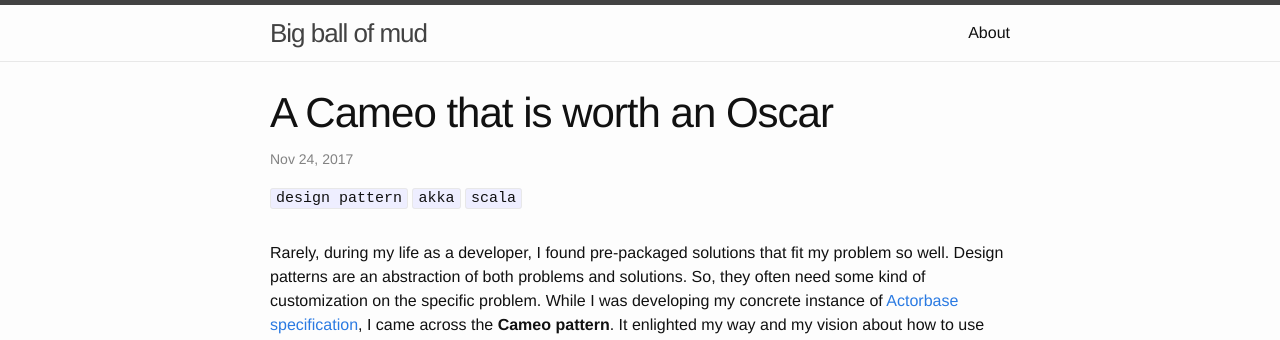
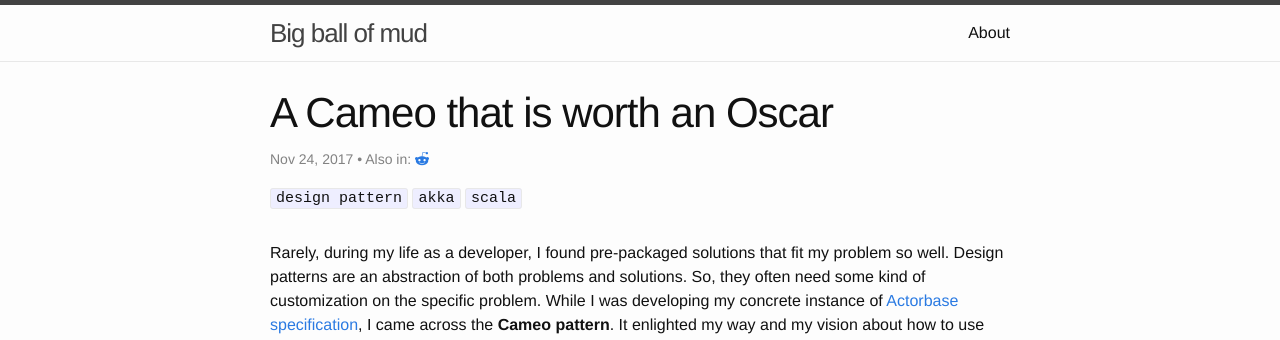
Before and after one commit to rcardin/rcardin.github.io, a Jekyll site: the page built from _posts/2017-11-24-a-cameo-that-is-worth-an-oscar.markdown, in a window 1280 px wide and 900 px high. Shown: the top 340 px of the window. Built offline with Jekyll 4.4.1, drawn with Linux system fonts in a browser that asks for light colours; comment, search, counter and statistics services are not loaded; part of the change alters nothing that is shown.

```diff
--- a/_posts/2017-11-24-a-cameo-that-is-worth-an-oscar.markdown
+++ b/_posts/2017-11-24-a-cameo-that-is-worth-an-oscar.markdown
@@ -13,6 +13,7 @@ social-share: true
 social-title: "A Cameo that is worth an Oscar"
 social-tags: "Akka, Scala, designpatterns"
 math: false
+reddit-link: "https://www.reddit.com/r/scala/comments/7f7boo/a_cameo_that_is_worth_an_oscar/"
 ---
 
 Rarely, during my life as a developer, I found pre-packaged solutions that fit my problem so well. Design patterns are an abstraction of both problems and solutions. So, they often need some kind of customization on the specific problem. While I was developing my concrete instance of [Actorbase specification](http://rcardin.github.io/database/actor-model/reactive/akka/scala/2016/02/07/actorbase-or-the-persistence-chaos.html), I came across the **Cameo pattern**. It enlighted my way and my vision about how to use Actors profitably. Let's see how and why.
```
